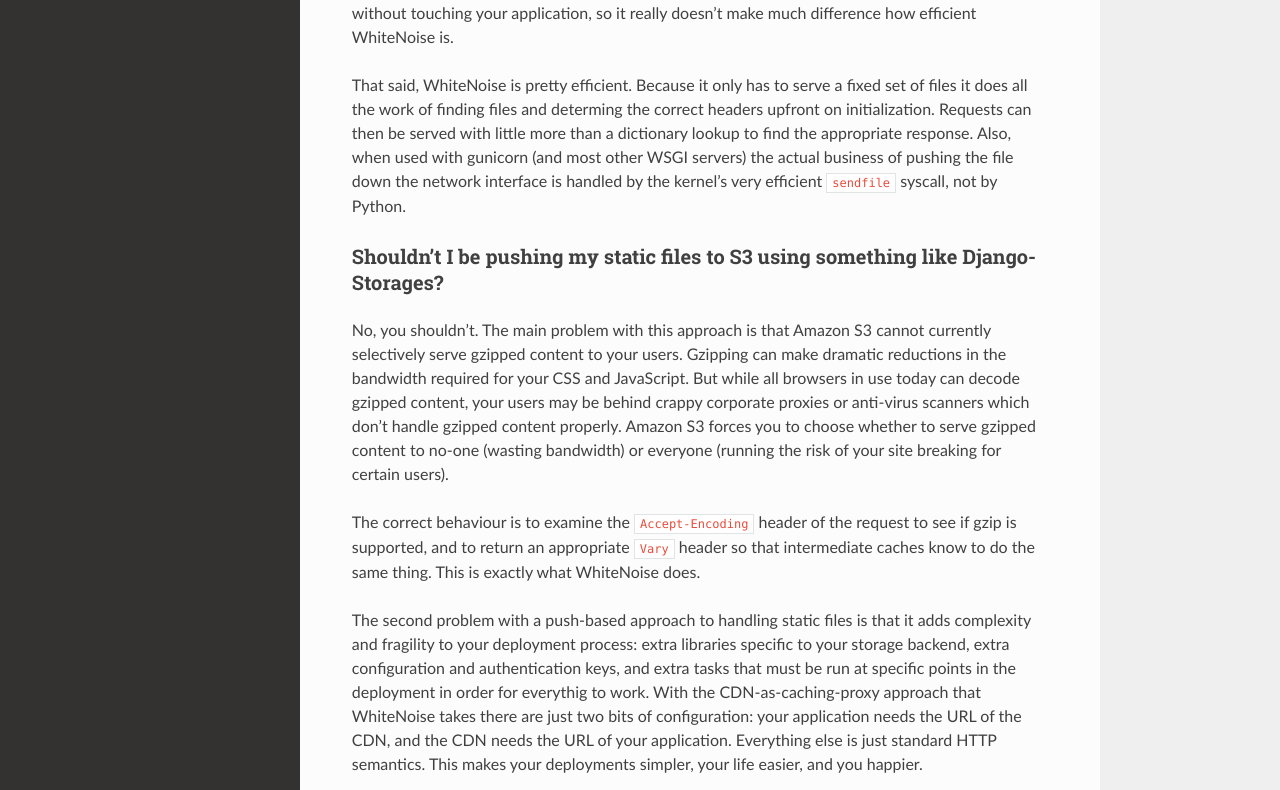
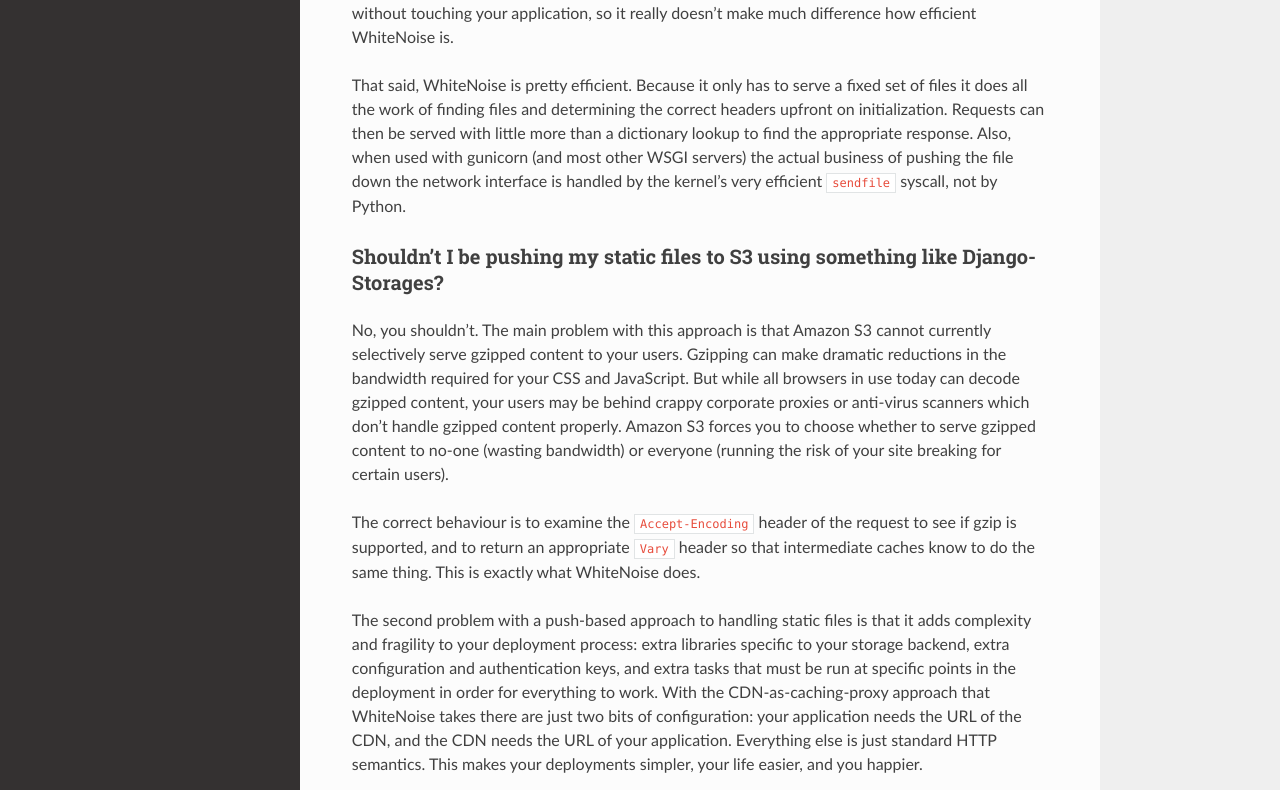
Before and after one commit to gorbunov87/white_noise, a Sphinx documentation site: the page built from docs/index.rst, in a window 1280 px wide and 1400 px high, scrolled down 1955 px. Shown: the part 330-1120 px from the top of the window. Built offline with Sphinx 7.4.7 and the Read the Docs theme 2.0.0, drawn with Linux system fonts in a browser that asks for light colours; some of the changed text lies outside the part shown.

Commit message:
Docs: Fix spelling mistakes

```diff
--- a/docs/base.rst
+++ b/docs/base.rst
@@ -80,7 +80,7 @@
       -q, --quiet  Don't produce log output (default: False)
 
 You can either run this during development and commit your compressed files to
-your repository, or you can run this as part of your build and deploy processs.
+your repository, or you can run this as part of your build and deploy processes.
 (Note that DjangoWhiteNoise handles this automatically, if you're using the
 custom storage backend.)
 
@@ -167,7 +167,7 @@
     may have problems with fonts loading in Firefox, or accessing images in canvas
     elements, or other mysterious things.
 
-    The W3C `explicity state`__ that this behaviour is safe for publicly
+    The W3C `explicitly state`__ that this behaviour is safe for publicly
     accessible files.
 
 .. __: http://www.w3.org/TR/cors/#security
--- a/docs/django.rst
+++ b/docs/django.rst
@@ -237,7 +237,7 @@
     may have problems with fonts loading in Firefox, or accessing images in canvas
     elements, or other mysterious things.
 
-    The W3C `explicity state`__ that this behaviour is safe for publicly
+    The W3C `explicitly state`__ that this behaviour is safe for publicly
     accessible files.
 
 .. __: http://www.w3.org/TR/cors/#security
--- a/docs/index.rst
+++ b/docs/index.rst
@@ -131,7 +131,7 @@
 WhiteNoise is.
 
 That said, WhiteNoise is pretty efficient. Because it only has to serve a fixed set of
-files it does all the work of finding files and determing the correct headers
+files it does all the work of finding files and determining the correct headers
 upfront on initialization. Requests can then be served with little more than a
 dictionary lookup to find the appropriate response. Also, when used with
 gunicorn (and most other WSGI servers) the actual business of pushing the file
@@ -160,7 +160,7 @@
 it adds complexity and fragility to your deployment process: extra libraries
 specific to your storage backend, extra configuration and authentication keys,
 and extra tasks that must be run at specific points in the deployment in order
-for everythig to work.  With the CDN-as-caching-proxy approach that WhiteNoise
+for everything to work.  With the CDN-as-caching-proxy approach that WhiteNoise
 takes there are just two bits of configuration: your application needs the URL
 of the CDN, and the CDN needs the URL of your application. Everything else is
 just standard HTTP semantics. This makes your deployments simpler, your life
```
Also changed, not shown: other parts of docs/index.rst (+1 -1 lines).
